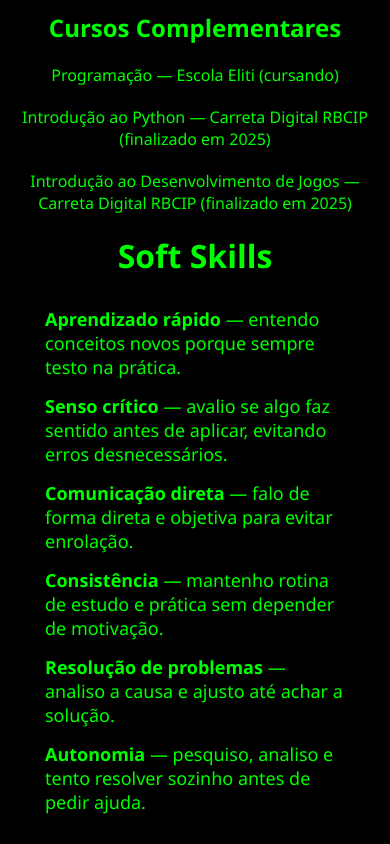
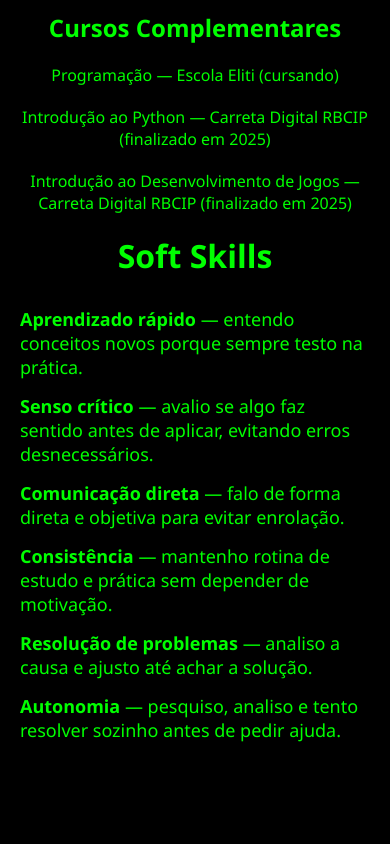
Before and after one commit to Igor-Dias-2010/curriculo, a Next.js app: page / in a window 390 px wide. Shown: the part 1794-2638 px from the top of the page. After the commit the page ends 2566 px from the top, so only its background shows below. Built offline with nearby package versions, Linux system fonts and the light colour scheme.

Commit message:
Update globals.css

```diff
--- a/app/globals.css
+++ b/app/globals.css
@@ -2,6 +2,11 @@
     margin: 0;
     padding: 0;
     box-sizing: border-box;
+}
+
+html,
+body {
+    overflow-x: hidden;
 }
 
 body {
@@ -100,12 +105,19 @@ li {
     width: auto;
     max-width: 100%;
 }
-ul{
+
+ul {
+    width: 100%;
+    max-width: 500px;
+    padding-left: 15px;
+    padding-right: 15px;
     text-align: left;
 }
-@media (max-width: 412px){
-    ul{
-        width: 300px;
+
+@media (max-width: 412px) {
+    ul {
         max-width: 100%;
+        padding-left: 20px;
+        padding-right: 20px;
     }
 }
```
